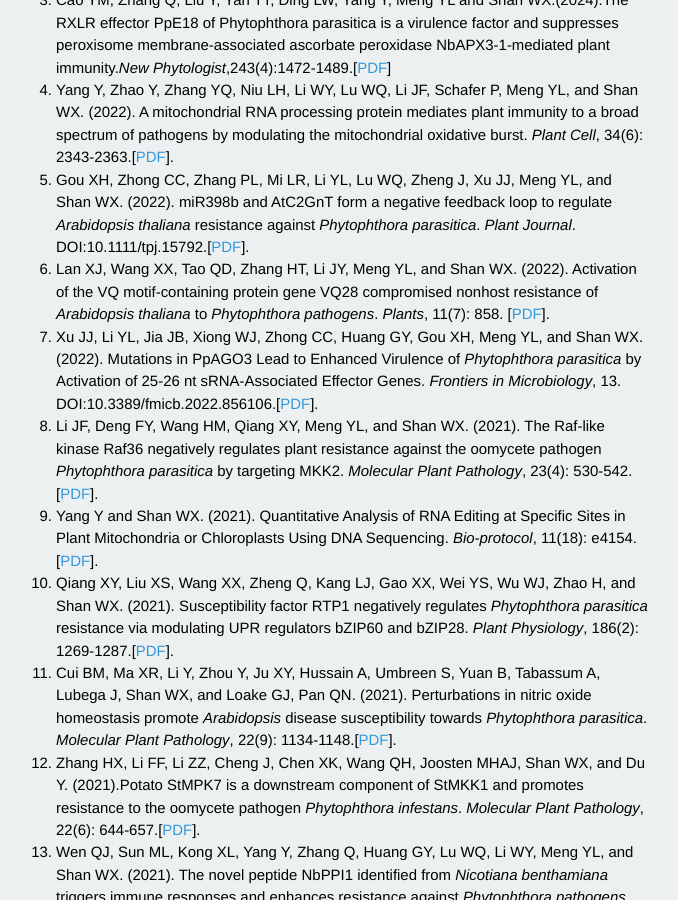
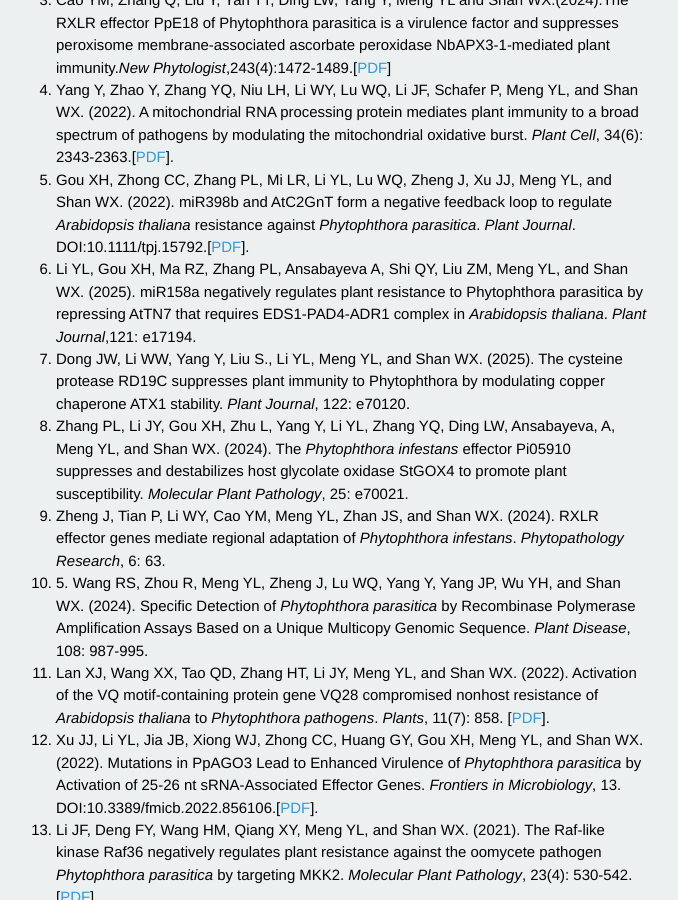
Before and after one commit to shanclub2/shanlab, a Jekyll site: the page built from publication.html, in a window 1280 px wide and 900 px high, scrolled down 395 px. Shown: the whole window, without its empty margins (288-966 px from the left). Built offline with Jekyll 4.4.1, drawn with Linux system fonts in a browser that asks for light colours; Markdown is read by kramdown in place of the engine named in the settings; a script that is not in the unit is left out.

Commit message:
Update publication.html

```diff
--- a/publication.html
+++ b/publication.html
@@ -20,6 +20,21 @@ Yang Y, Zhao Y, Zhang YQ, Niu LH, Li WY, Lu WQ, Li JF, Schafer P, Meng YL, and S
 </li>
 <li>
 Gou XH, Zhong CC, Zhang PL, Mi LR, Li YL, Lu WQ, Zheng J, Xu JJ, Meng YL, and Shan WX. (2022). miR398b and AtC2GnT form a negative feedback loop to regulate <i>Arabidopsis thaliana</i> resistance against <i>Phytophthora parasitica</i>. <i>Plant Journal</i>. DOI:10.1111/tpj.15792.[<a href="/pdf/xhgou2022.pdf">PDF</a>].
+</li>
+<li>
+Li YL, Gou XH, Ma RZ, Zhang PL, Ansabayeva A, Shi QY, Liu ZM, Meng YL, and Shan WX. (2025). miR158a negatively regulates plant resistance to Phytophthora parasitica by repressing AtTN7 that requires EDS1-PAD4-ADR1 complex in <i>Arabidopsis thaliana</i>.<i> Plant Journal</i>,121: e17194.
+</li>
+<li>
+Dong JW, Li WW, Yang Y, Liu S., Li YL, Meng YL, and Shan WX. (2025). The cysteine protease RD19C suppresses plant immunity to Phytophthora by modulating copper chaperone ATX1 stability.<i> Plant Journal</i>, 122: e70120.
+</li>
+<li>
+Zhang PL, Li JY, Gou XH, Zhu L, Yang Y, Li YL, Zhang YQ, Ding LW, Ansabayeva, A, Meng YL, and Shan WX. (2024). The <i>Phytophthora infestans</i> effector Pi05910 suppresses and destabilizes host glycolate oxidase StGOX4 to promote plant susceptibility. <i>Molecular Plant Pathology</i>, 25: e70021.
+</li>
+<li>
+Zheng J, Tian P, Li WY, Cao YM, Meng YL, Zhan JS, and Shan WX. (2024). RXLR effector genes mediate regional adaptation of <i>Phytophthora infestans</i>. <i>Phytopathology Research</i>, 6: 63.
+</li>
+<li>
+5.	Wang RS, Zhou R, Meng YL, Zheng J, Lu WQ, Yang Y, Yang JP, Wu YH, and Shan WX. (2024). Specific Detection of <i>Phytophthora parasitica</i> by Recombinase Polymerase Amplification Assays Based on a Unique Multicopy Genomic Sequence. <i>Plant Disease</i>, 108: 987-995.
 </li>
 <li>
 Lan XJ, Wang XX, Tao QD, Zhang HT, Li JY, Meng YL, and Shan WX. (2022). Activation of the VQ motif-containing protein gene VQ28 compromised nonhost resistance of <i>Arabidopsis thaliana</i> to <i>Phytophthora pathogens</i>. <i>Plants</i>, 11(7): 858. [<a href="/pdf/xjlan2022.pdf">PDF</a>].
```
